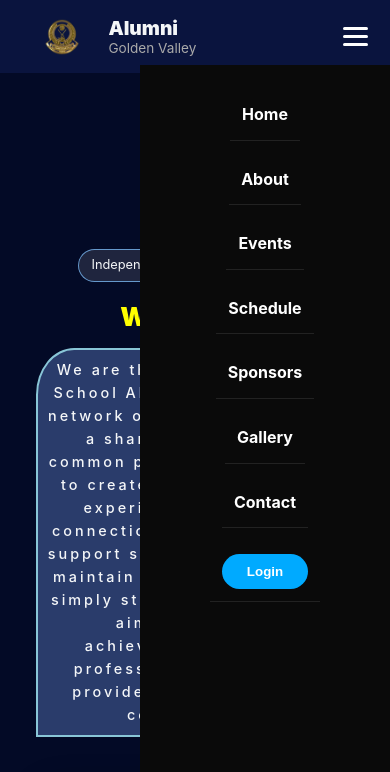
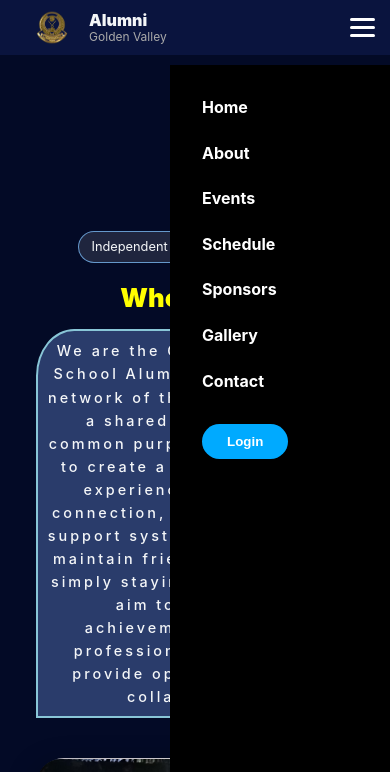
Before and after one commit to anubhab-cloud/Alumni-portal, a plain HTML site: page about-alumni.html in a window 390 px wide. Both pictures are taken after a click on the element 355 px from the left and 36 px from the top of the page. Shown: the top 772 px of the page. Drawn offline with Linux system fonts and the light colour scheme; a script that the page names is missing.

Commit message:
update files

```diff
--- a/about-alumni.html
+++ b/about-alumni.html
@@ -68,7 +68,7 @@ nav {
 
     .logo img {
       height: 38px;
-  margin-right: 6px;
+      margin-right: 0px;
     }
 
     .logo-text {
@@ -92,10 +92,15 @@ nav {
       display: flex;
       align-items: center;
       gap: 14px;
+      transition: right 0.3s ease;
+    }
+
+    .nav-links li {
+      position: relative;
     }
 
     .nav-links li:last-child {
-  margin-left: auto;
+      margin-left: 280px;
     }
 
     .nav-links a {
@@ -110,7 +115,6 @@ nav {
       color: rgba(0, 175, 239, 0.961);
     }
 
-/* Dropdown */
     .dropdown-content {
       display: none;
       position: absolute;
@@ -137,7 +141,6 @@ nav {
       display: block;
     }
 
-/* Buttons */
     .login-btn {
       background: rgb(0, 170, 255);
       color: white;
@@ -153,7 +156,6 @@ nav {
       background: #c70000;
     }
 
-/* Hamburger */
     .hamburger {
       display: none;
       flex-direction: column;
@@ -166,6 +168,85 @@ nav {
       height: 3px;
       background: white;
       border-radius: 3px;
+    }
+
+    /* Responsive tweaks */
+    @media (max-width: 1200px) {
+      .nav-links li:last-child {
+        margin-left: 150px;
+      }
+    }
+
+    @media (max-width: 992px) {
+      .nav-links li:last-child {
+        margin-left: 50px;
+      }
+    }
+
+    @media (max-width: 768px) {
+      .nav-links {
+        position: fixed;
+        top: 65px;
+        right: -100%;
+        flex-direction: column;
+        background: #000;
+        width: 220px;
+        height: calc(100vh - 65px);
+        padding: 20px;
+        overflow-y: auto;
+        gap: 0;
+      }
+
+      .nav-links.active {
+        right: 0;
+      }
+
+      .nav-links li {
+        width: 100%;
+        margin: 10px 0;
+      }
+
+      .nav-links li:last-child {
+        margin-left: 0;
+        margin-top: 20px;
+      }
+
+      .dropdown-content {
+        position: static;
+        display: none;
+        margin-top: 10px;
+        margin-left: 20px;
+        width: calc(100% - 20px);
+      }
+
+      .nav-links li.active .dropdown-content {
+        display: block;
+      }
+
+      .hamburger {
+        display: flex;
+      }
+      footer{
+        text-align: center;
+      }
+    }
+
+    @media (max-width: 576px) {
+      nav {
+        padding: 10px 15px;
+      }
+      .logo img {
+        height: 35px;
+      }
+      .logo-text span:first-child {
+        font-size: 1rem;
+      }
+      .logo-text span:last-child {
+        font-size: 0.75rem;
+      }
+      footer{
+        text-align: center;
+      }
     }
 
 /* HERO */
@@ -463,14 +544,14 @@ footer {
   .sub {
     font-size: 1rem;
   }
-  .nav-links li:last-child {
+  /* .nav-links li:last-child {
     margin-left: 0;
-  }
+  } */
 }
 
 /* Mobile menu */
 @media (max-width: 768px) {
-  .nav-links {
+  /* .nav-links {
     position: fixed;
     top: 65px;
     right: -100%;
@@ -493,7 +574,7 @@ footer {
   }
   .hamburger {
     display: flex;
-  }
+  } */
   .hero-visual {
     width: 100%;
     max-width: 400px;
@@ -542,14 +623,14 @@ footer {
 <!-- Navbar -->
     <nav>
     <div class="logo">
-            <img src="logoo.png" alt="Logo">
+      <img src="logoo.png"  alt="Logo">
       <div class="logo-text">
         <span>Alumni</span>
         <span>Golden Valley</span>
       </div>
     </div>
 
-        <div class="hamburger" onclick="toggleMenu()">
+    <div class="hamburger" id="hamburger">
       <span></span><span></span><span></span>
     </div>
 
@@ -745,31 +826,28 @@ Founded on 30th June 1989, Golden Valley H.S. School stands as a premier institu
      <script src="https://cdn.botpress.cloud/webchat/v3.2/inject.js"></script>
     <script src="https://files.bpcontent.cloud/2025/08/30/19/20250830190753-XP3BMBNB.js"></script>
   <script>
-    // Hamburger menu
-    function toggleMenu(){
-      document.getElementById('navLinks').classList.toggle('active');
-    }
+    const hamburger = document.getElementById('hamburger');
+    const navLinks = document.getElementById('navLinks');
 
-    // Mobile dropdown toggle
-    function toggleDropdown(event, parent) {
-      if (window.innerWidth <= 768) {
-        event.preventDefault();
-        parent.classList.toggle('active');
-      }
-    }
+    hamburger.addEventListener('click', (e) => {
+      e.stopPropagation();
+      navLinks.classList.toggle('active');
+    });
 
-    // Close menu when clicking outside
-    document.addEventListener('click', function(event) {
-      const navLinks = document.getElementById('navLinks');
-      const hamburger = document.querySelector('.hamburger');
-
-      if (window.innerWidth <= 768 &&
-          !navLinks.contains(event.target) &&
-          !hamburger.contains(event.target) &&
-          navLinks.classList.contains('active')) {
+    // Close nav when clicking outside
+    document.addEventListener('click', (e) => {
+      if (!navLinks.contains(e.target) && !hamburger.contains(e.target)) {
         navLinks.classList.remove('active');
       }
     });
+
+    // Dropdown toggle in mobile
+    function toggleDropdown(e, element) {
+      if (window.innerWidth <= 768) {
+        e.preventDefault();
+        element.classList.toggle("active");
+      }
+    }
 
     // Reveal on scroll
     const revealEls = document.querySelectorAll('.reveal, .reveal-stagger');
```
Also changed, not shown: about-us.html (+1 -1 lines). Lines whose indentation alone changed are shown as unchanged.
